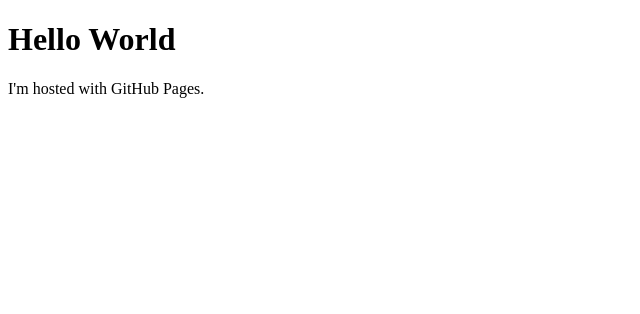
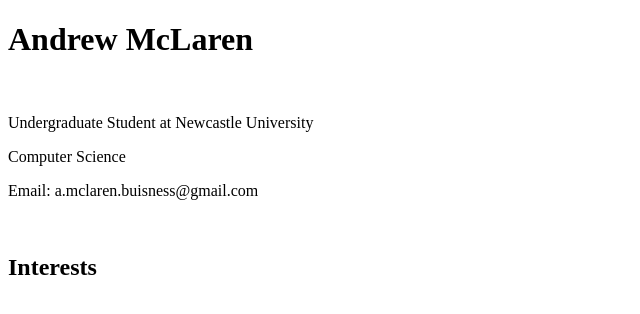
Before and after one commit to AndMcL/AndMcL.github.io, a plain HTML site: page index.html in a window 1280 px wide. Shown: the whole page, without its empty margins (0-640 px from the left). Drawn offline with Linux system fonts and the light colour scheme.

Commit message:
Updated index.html
Some basic structure to the top while I figure out what to add underneath

```diff
--- a/index.html
+++ b/index.html
@@ -1,7 +1,12 @@
 <!DOCTYPE html>
 <html>
-<body>
-<h1>Hello World</h1>
-<p>I'm hosted with GitHub Pages.</p>
-</body>
+    <body>
+        <h1>Andrew McLaren</h1>
+        <br>
+        <p>Undergraduate Student at Newcastle University</p>
+        <p>Computer Science</p>
+        <p>Email: a.mclaren.buisness@gmail.com</p>
+        <br>
+        <h2><b>Interests</b></h2>
+    </body>
 </html>
```
